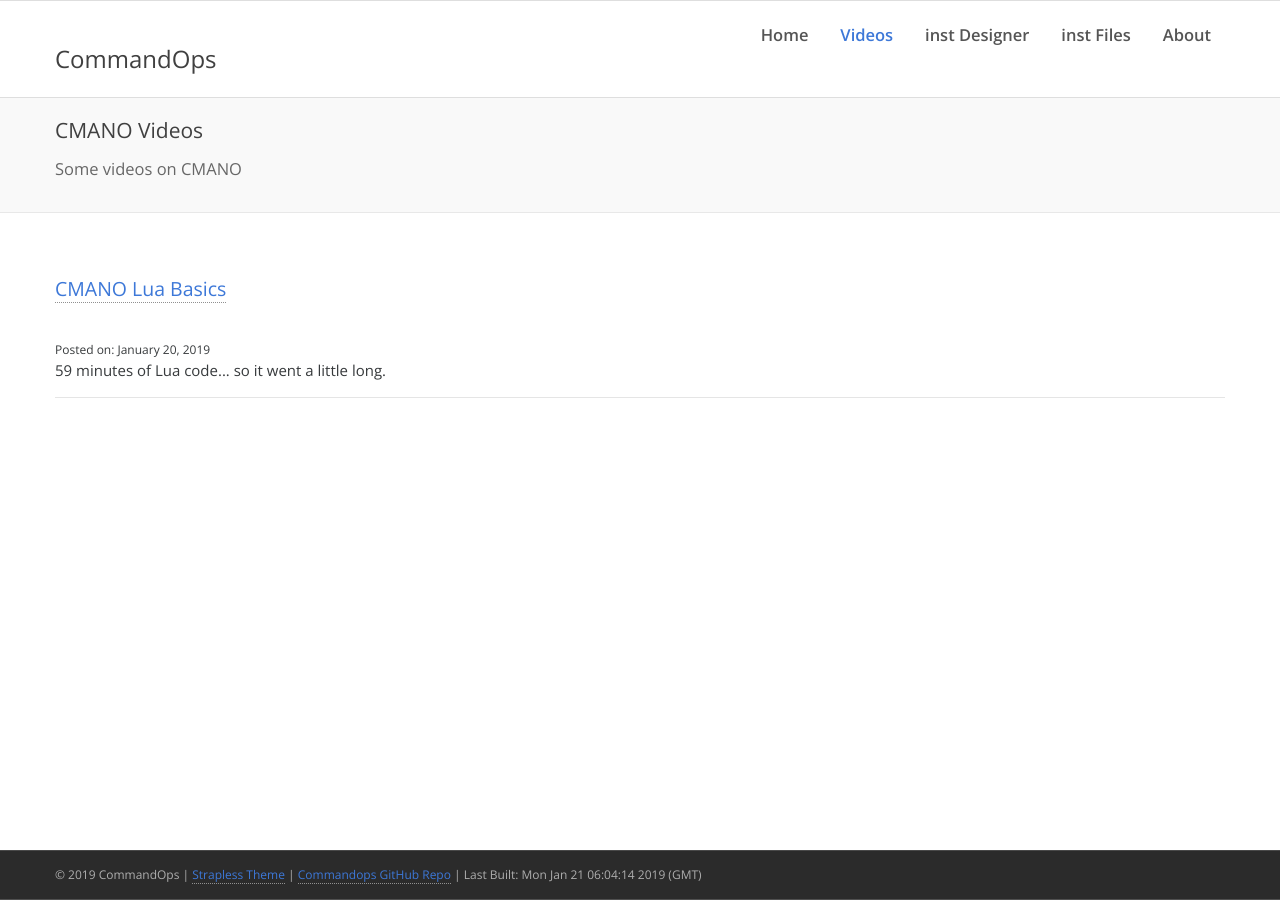
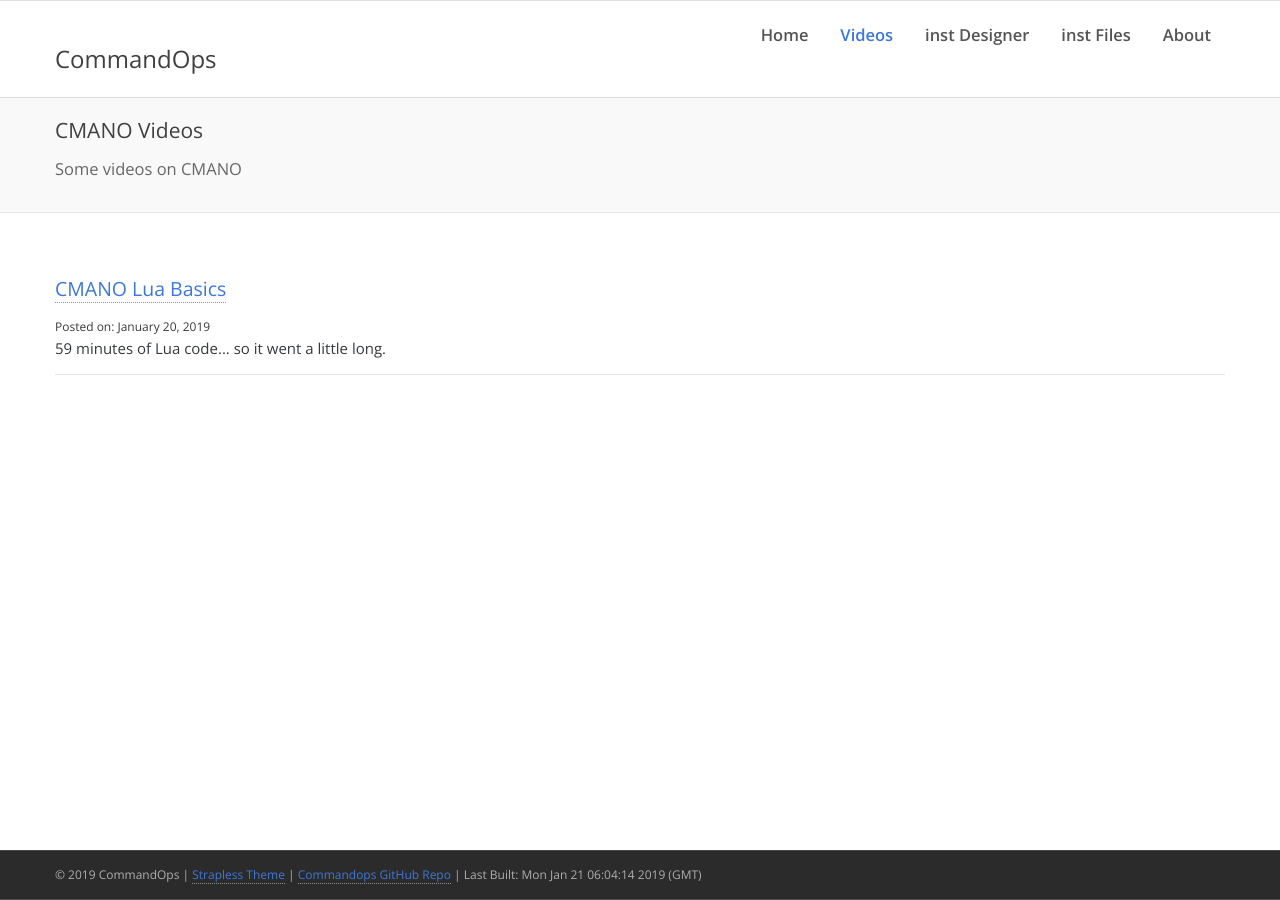
Before and after one commit to commandops/commandops.github.io, a Jekyll site: the page built from videos.html, in a window 1280 px wide. Built offline with Jekyll 4.4.1, drawn with Linux system fonts in a browser that asks for light colours; comment, search, counter and statistics services are not loaded.

```diff
--- a/videos.html
+++ b/videos.html
@@ -8,7 +8,7 @@ description: Some videos on CMANO
      {% assign items = site.videos | sort: 'sortnum' %}
      {% for vid in items %}
      <h3 class="vid-title"><a href="{{vid.url}}">{{ vid.title }}</a></h3>
-<br><small>Posted on: {{vid.posted-on}}</small>
+<small>Posted on: {{vid.posted-on}}</small>
     <br>{{vid.description}}
 <hr>
       {% endfor%}
```
